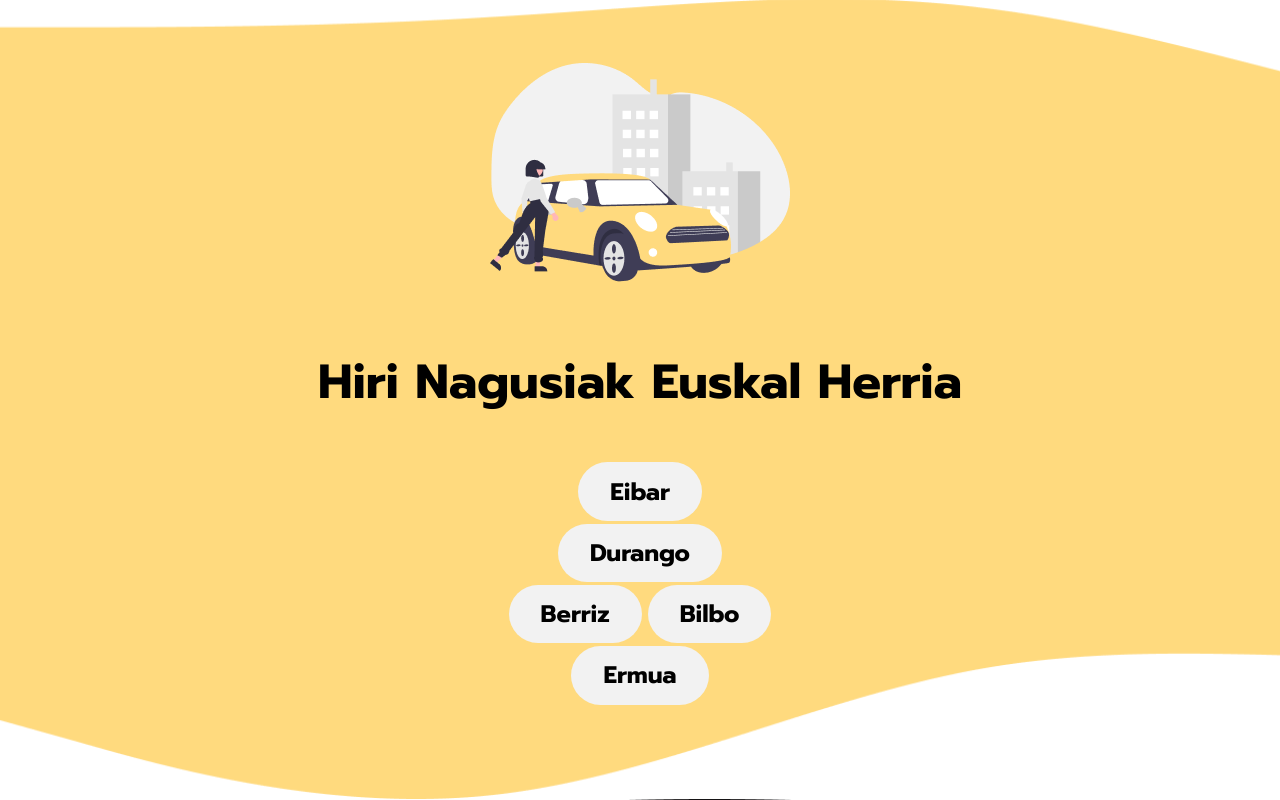
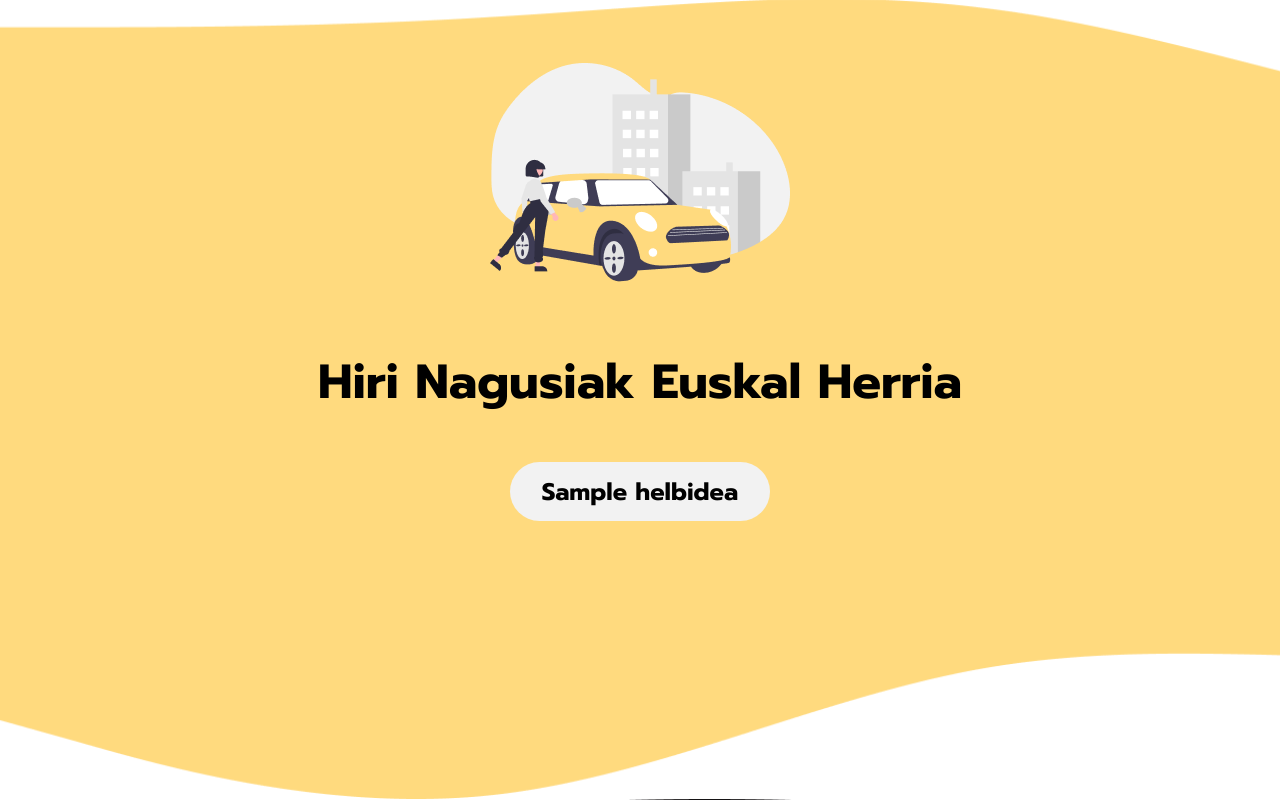
Before and after one commit to JosebaHL09/1-Erronka, a Django app: template JJM_Delivery/jjm/templates/index.html in a window 1280 px wide; the page is wider, and only the part inside the window is pictured. Shown: the part 2401-3201 px from the top of that part. Run offline with Django 3.2, Linux system fonts and the light colour scheme; the template is opened without the code that fills it: most values are stand-ins (such as "Sample title", 1, 10 or a date in 2020); grey boxes marked "Sample" are stand-in pictures; data that the repository does not hold is empty; some libraries are stand-ins or nearby versions.

Commit message:
Herriak group by bien fresquito

```diff
--- a/JJM_Delivery/jjm/templates/index.html
+++ b/JJM_Delivery/jjm/templates/index.html
@@ -73,14 +73,16 @@
 
                 <img src="{% static 'images/AppIcons/icoBeer.png' %}">
                 <span><b>Mejores Productos</b></span>
-                <p>Seleccionamos los mejores productos de la localidad para que pueda disfrutar de todos ellos en cualquier momento.</p>
+                <p>Seleccionamos los mejores productos de la localidad para que pueda disfrutar de todos ellos en
+                    cualquier momento.</p>
             </div>
         </div>
         <div class="item-content2">
             <div class="info">
                 <img src="{% static 'images/AppIcons/icoChef2.png' %}">
                 <span><b>Restaurantes Unicos</b></span>
-                <p>Descubre nuestra seleccion de distintos restaurantes de todos los tipos de comida que se pueda imaginar. ¡Parecera que estas en otro pais!</p>
+                <p>Descubre nuestra seleccion de distintos restaurantes de todos los tipos de comida que se pueda
+                    imaginar. ¡Parecera que estas en otro pais!</p>
             </div>
         </div>
         <div class="item-content3">
@@ -98,11 +100,9 @@
         <img src="{% static 'images/AppIcons/icoCity.png' %}">
         <h2>Hiri Nagusiak Euskal Herria</h2>
         <div class="cities">
-            <span class="city">Eibar</span>
-            <span class="city">Durango</span>
-            <span class="city">Berriz</span>
-            <span class="city">Bilbo</span>
-            <span class="city">Ermua</span>
+            {% for hiria in hiriak %}
+            <span class="city">{{hiria.helbidea}}</span>
+            {% endfor %}
         </div>
     </div>
 </section>
```
Also changed, not shown: JJM_Delivery/jjm/views.py (+8 -2 lines).
